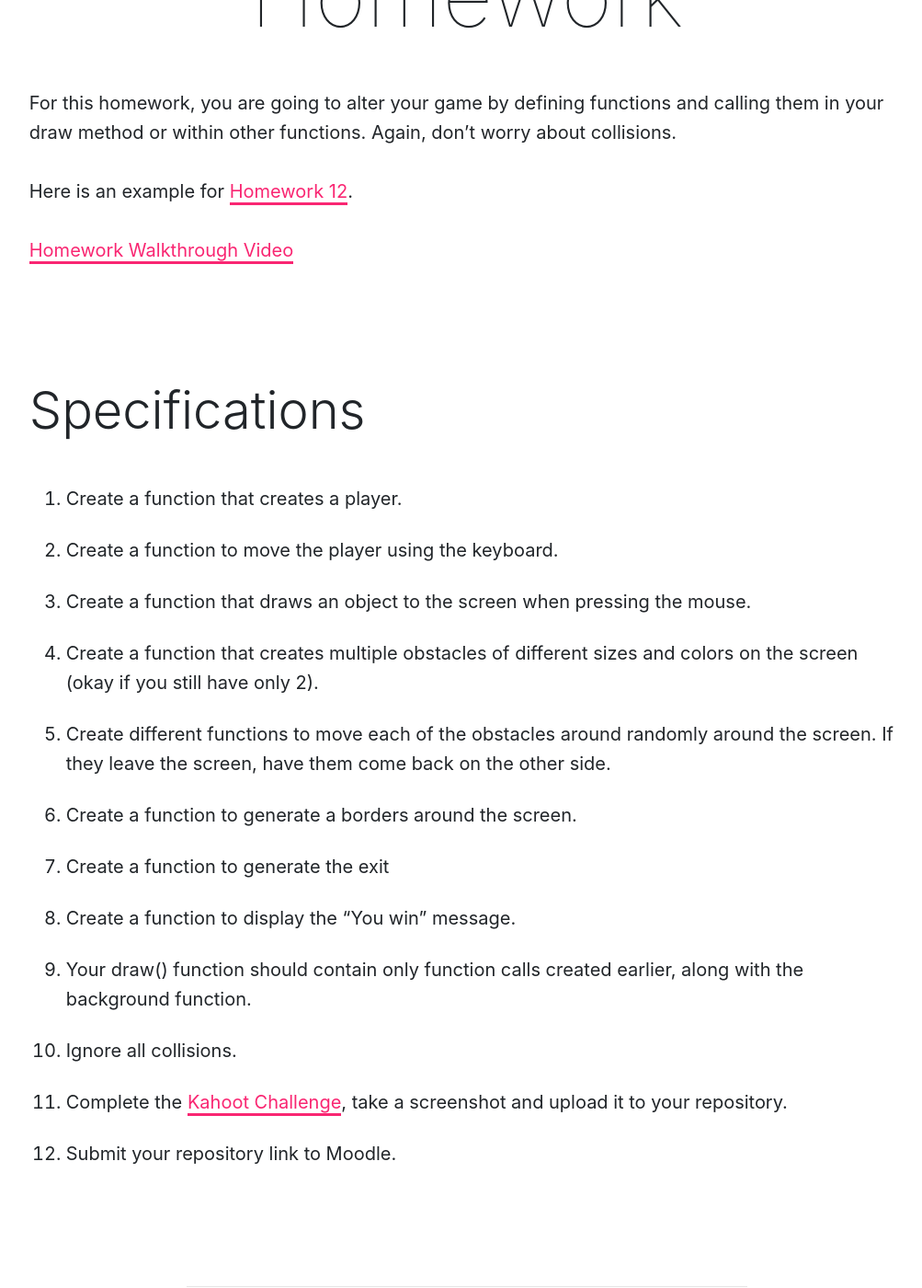
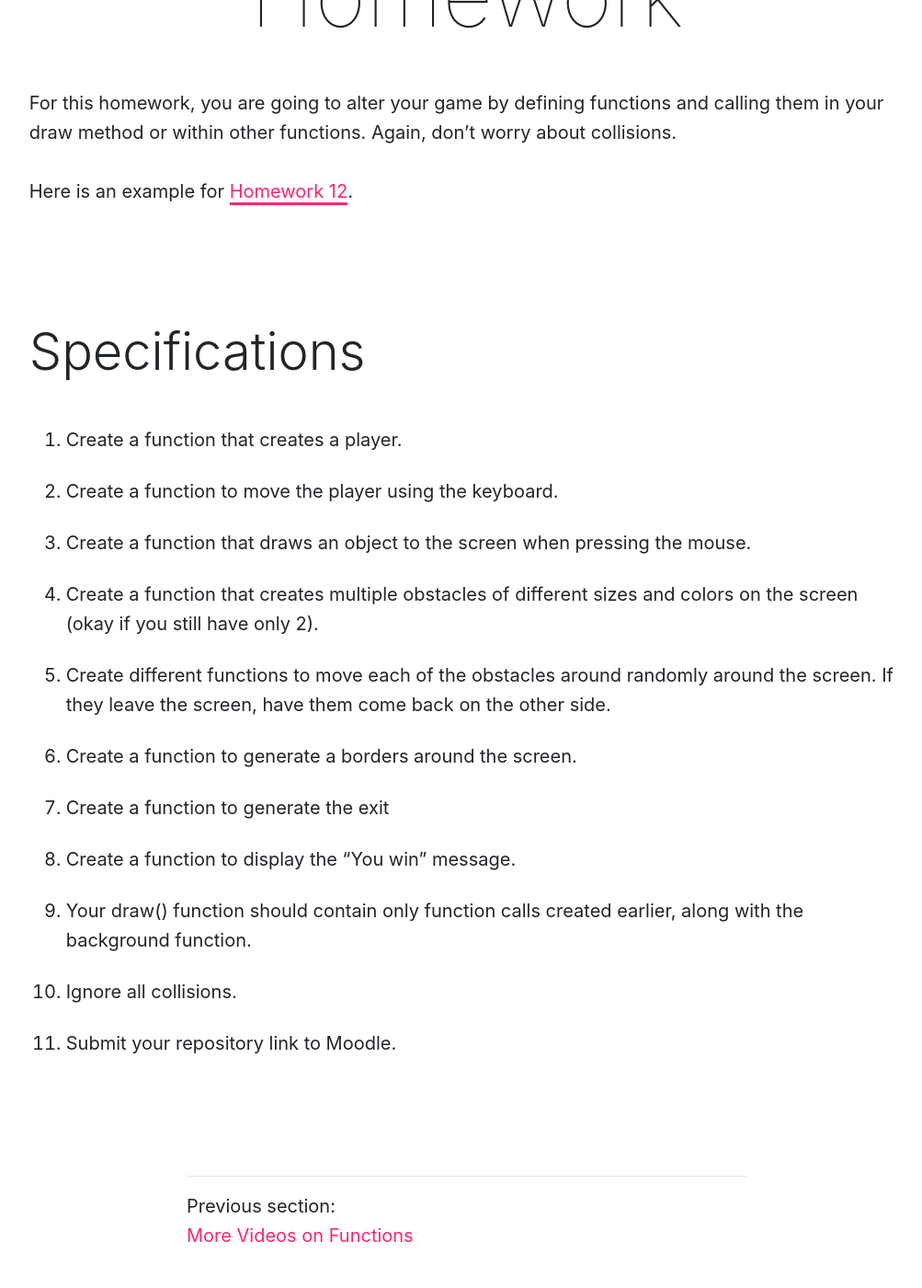
Before and after one commit to coryMcKague/MART120-Spring2024, a Jekyll site: the page built from modules/week-12/_posts/2017-01-30-homework.md, in a window 1280 px wide and 1400 px high, scrolled down 485 px. Shown: the whole window at 92% size, without its empty margins (132-1135 px from the left). Built offline with Jekyll 4.4.1, drawn with Linux system fonts in a browser that asks for light colours; nearby versions of some CDN libraries; after the commit the page ends 1860 px from its top, so only the background shows below that.

Commit message:
Update 2017-01-30-homework.md

```diff
--- a/modules/week-12/_posts/2017-01-30-homework.md
+++ b/modules/week-12/_posts/2017-01-30-homework.md
@@ -8,9 +8,8 @@ jotted: false
 
 For this homework, you are going to alter your game by defining functions and calling them in your draw method or within other functions. Again, don't worry about collisions.
 
-Here is an example for <a href="https://github.com/Montana-Media-Arts/120_CreativeCoding1-Fall2023-Samples/tree/main/Homework%2012" target="_blank">Homework 12</a>.
+Here is an example for <a href="https://github.com/coryMcKague/MART120_Homework/tree/main/Week12" target="_blank">Homework 12</a>.
 
-<p><a href="//youtu.be/FGzyw7Jtyq4" data-lity>Homework Walkthrough Video</a></p>
 
 ## Specifications
 
@@ -24,5 +23,4 @@ Here is an example for <a href="https://github.com/Montana-Media-Arts/120_Creati
 8. Create a function to display the "You win" message.
 9. Your draw() function should contain only function calls created earlier, along with the background function.
 10. Ignore all collisions.
-11. Complete the <a href="https://kahoot.it/challenge/0115481?challenge-id=84387498-97d5-4d82-ae4e-eabb1c94cf58_1699807621705" target="_blank">Kahoot Challenge</a>, take a screenshot and upload it to your repository.
-12. Submit your repository link to Moodle.
+11. Submit your repository link to Moodle.
```
